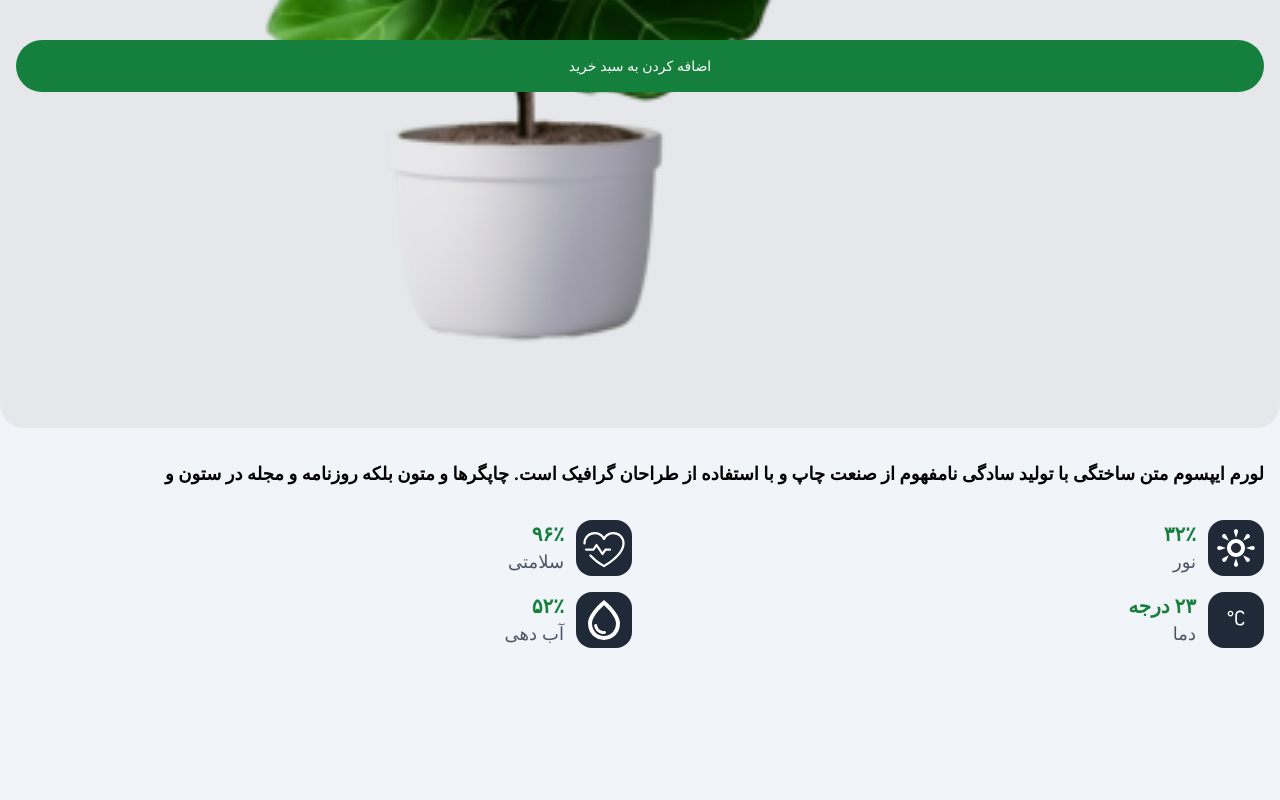
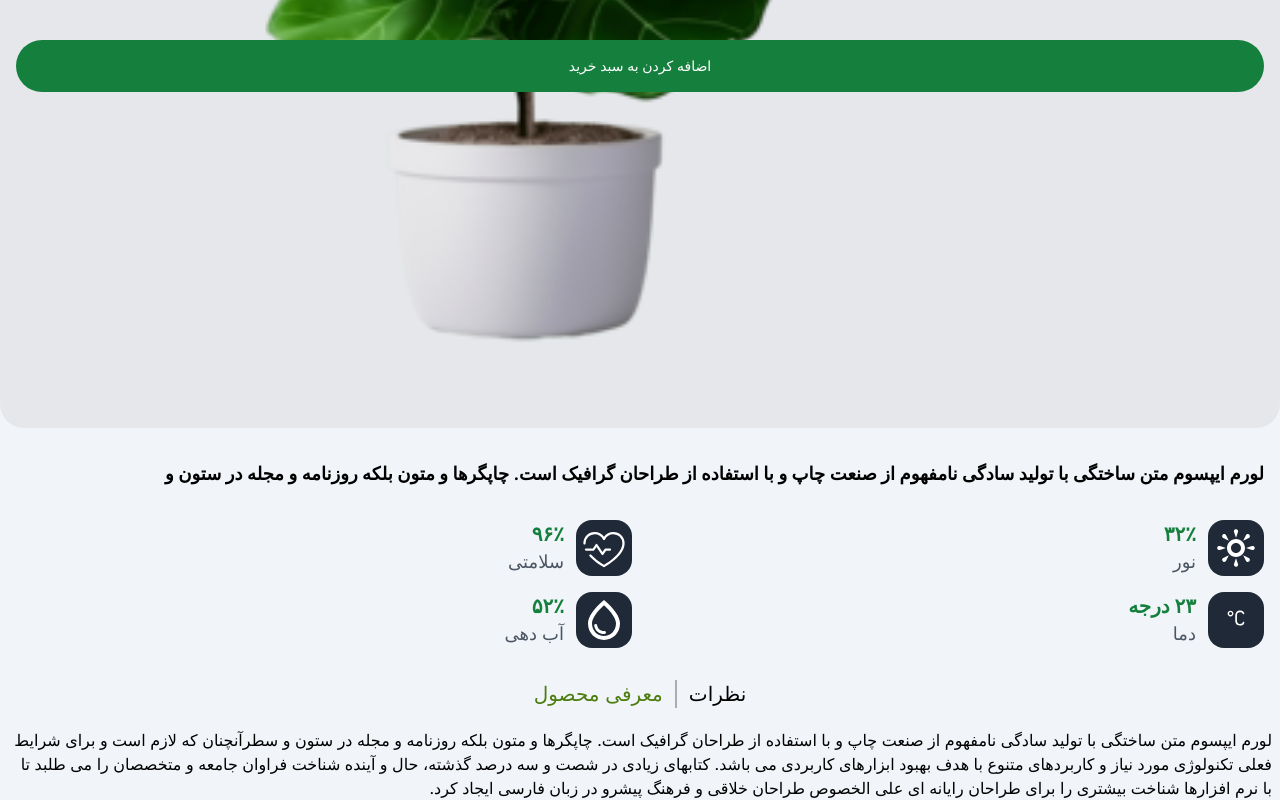
Before and after one commit to SinaAndDan/Sina-Flower-2024, a Next.js app: page /details in a window 1280 px wide. Shown: the part 684-1484 px from the top of the page. Before the commit the page ends 1364 px from the top, so only its background shows below. Built offline with nearby package versions, Linux system fonts and the light colour scheme.

Commit message:
detail-page bugs fixed v-1.2

```diff
--- a/src/app/components/DetailPage/DetailNavbar.tsx
+++ b/src/app/components/DetailPage/DetailNavbar.tsx
@@ -94,6 +94,23 @@ const DetailNavbar = () => {
             اضافه کردن به سبد خرید
           </button>
         </div>
+        <div className="flex justify-center items-center">
+          <a className="pl-3 border-l-2 border-zinc-700 border-opacity-40 text-xl cursor-pointer">
+            نظرات
+          </a>
+          <a className="pr-3 text-lime-700 text-xl cursor-pointer">
+            معرفی محصول
+          </a>
+        </div>
+        <p className="mt-5 px-2">
+          لورم ایپسوم متن ساختگی با تولید سادگی نامفهوم از صنعت چاپ و با استفاده
+          از طراحان گرافیک است. چاپگرها و متون بلکه روزنامه و مجله در ستون و
+          سطرآنچنان که لازم است و برای شرایط فعلی تکنولوژی مورد نیاز و کاربردهای
+          متنوع با هدف بهبود ابزارهای کاربردی می باشد. کتابهای زیادی در شصت و سه
+          درصد گذشته، حال و آینده شناخت فراوان جامعه و متخصصان را می طلبد تا با
+          نرم افزارها شناخت بیشتری را برای طراحان رایانه ای علی الخصوص طراحان
+          خلاقی و فرهنگ پیشرو در زبان فارسی ایجاد کرد.
+        </p>
       </div>
     </>
   );
```
